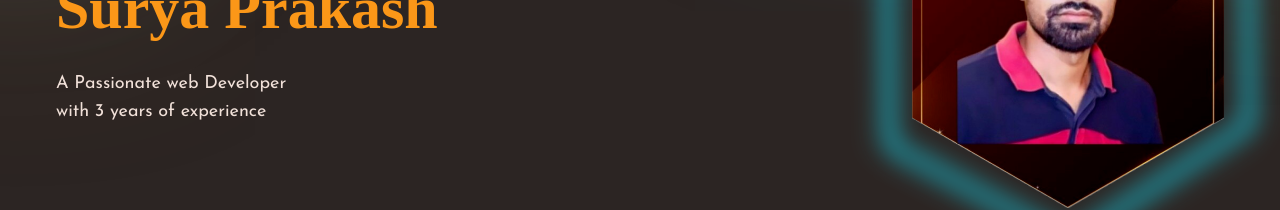
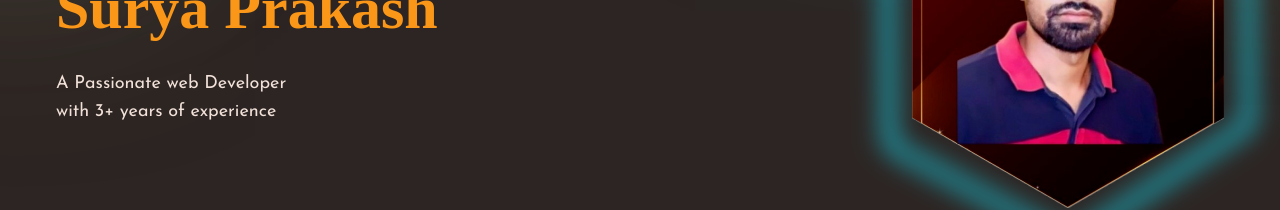
Before and after one commit to surya-prakash08/portfolio-website-with-react, a React (Vite) app: page / in a window 1280 px wide. Shown: the part 312-522 px from the top of the page. Built offline with nearby package versions, Linux system fonts and the light colour scheme.

Commit message:
Update HeroText.jsx

```diff
--- a/src/components/heroSection/HeroText.jsx
+++ b/src/components/heroSection/HeroText.jsx
@@ -31,7 +31,7 @@ const HeroText = () => {
       >
         A Passionate web Developer
         <br />
-        with 3 years of experience{" "}
+        with 3+ years of experience{" "}
       </motion.p>
     </div>
   );
```
